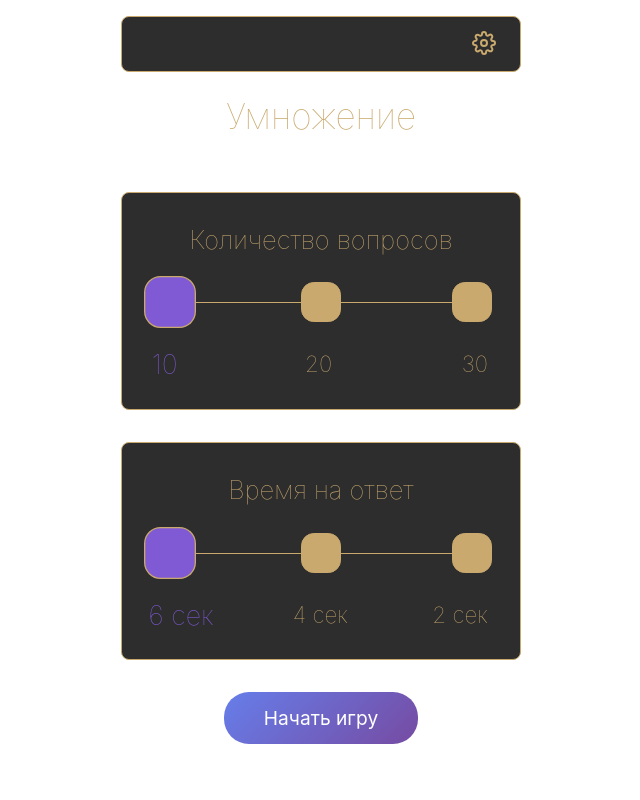
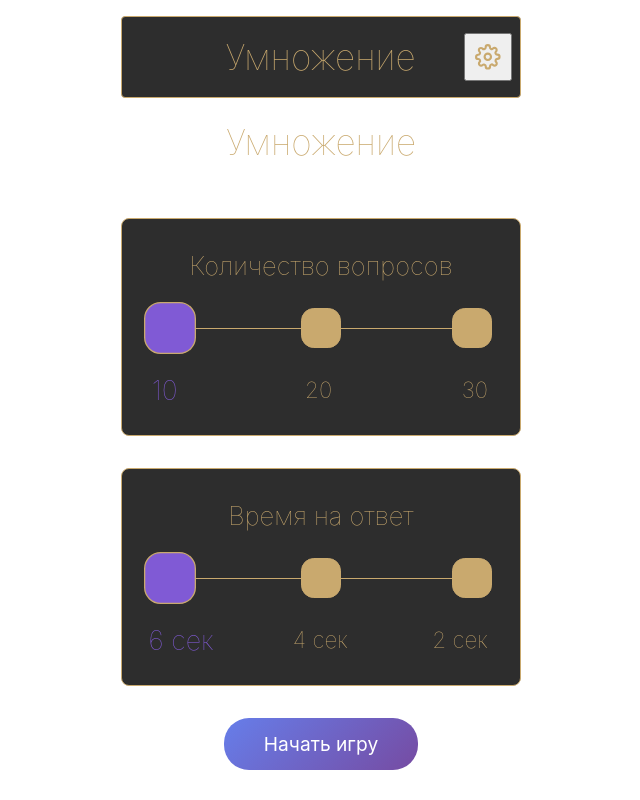
Before and after one commit to IakovlevDmitrii/multiplication, a React (Create React App) app: page / in a window 1280 px wide. Shown: the whole page, without its empty margins (319-959 px from the left). Built offline with nearby package versions, Linux system fonts and the light colour scheme.

Commit message:
move SettingsButton and HomeButton to Header

```diff
--- a/src/components/Layout/Header/Header.module.scss
+++ b/src/components/Layout/Header/Header.module.scss
@@ -1,51 +1,38 @@
-@import '../../../styles/mixins/breakpoints';
-
 .header {
   background: var(--color-bg-primary);
   border: 1px solid var(--color-border-light);
-  padding: 0.5rem;
-  border-radius: 0.5rem;
+  padding: 1rem 0.5rem;
+  border-radius: 0.25rem;
 }
 
 .headerContent {
   display: flex;
   align-items: center;
-  justify-content: space-between;
-  max-width: 600px;
-  min-height: 2.4rem;
-  margin: 0 auto;
-  padding: 0 1rem;
 }
 
 .gameInfo {
   display: flex;
-  flex-direction: column;
-  font-size: 1em;
+  flex: 2;
+}
 
-  @include tablet-up {
-    flex-direction: row;
-    justify-content: space-between;
-    align-items: center;
-    gap: 15px;
-    margin-top: 15px;
-    font-size: 1.1em;
-  }
+.title {
+  font-size: 2.2rem;
+  font-weight: 100;
+  color: var(--color-text-primary);
+  text-align: center;
+  margin: 0;
+}
+
+.homeButton,
+.settingsButton {
+  flex: 1;
+  display: flex;
 }
 
 .homeButton {
-  flex: 1;
-  display: flex;
   justify-content: flex-start;
 }
 
-.gameInfo {
-  flex: 2;
-  display: flex;
-  justify-content: center;
-}
-
 .settingsButton {
-  flex: 1;
-  display: flex;
   justify-content: flex-end;
 }
--- a/src/components/Layout/Header/Header.tsx
+++ b/src/components/Layout/Header/Header.tsx
@@ -1,6 +1,6 @@
 import React, { useState } from 'react';
-import HomeButton from '../../buttons/HomeButton/HomeButton';
-import SettingsButton from '../../buttons/SettingsButton/SettingsButton';
+import HomeButton from './HomeButton/HomeButton';
+import SettingsButton from './SettingsButton/SettingsButton';
 import Modal from '../../Modal/Modal';
 import ModeSelector from '../../ModeSelector/ModeSelector';
 import { useAppSelector } from '../../../hooks';
@@ -18,7 +18,9 @@ export const Header = () => {
       <header className={styles.header}>
         <div className={styles.headerContent}>
           <div className={styles.homeButton}>{showHomeButton && <HomeButton />}</div>
-          <div className={styles.gameInfo}></div>
+          <div className={styles.gameInfo}>
+            <h1 className={styles.title}>Умножение</h1>
+          </div>
           <div className={styles.settingsButton}>
             {showSettingsButton && <SettingsButton onClick={() => setIsModalOpen(true)} />}
           </div>
--- /dev/null
+++ b/src/components/Layout/Header/HeaderButtons.module.scss
@@ -0,0 +1,24 @@
+.headerButton {
+  color: var(--color-text-primary);
+  transition: all 0.2s;
+  display: flex;
+  align-items: center;
+  justify-content: center;
+  width: clamp(2rem, 8vw, 3rem);
+  height: clamp(2rem, 8vw, 3rem);
+
+  svg {
+    fill: none;
+    stroke: currentColor;
+    stroke-width: 2;
+    width: 100%;
+    height: 100%;
+    max-width: 1.6rem;
+    max-height: 1.6rem;
+  }
+
+  &:hover {
+    color: var(--color-text-secondary);
+    transform: scale(1.3);
+  }
+}
--- /dev/null
+++ b/src/components/Layout/Header/HomeButton/HomeButton.tsx
@@ -0,0 +1,31 @@
+import React from 'react';
+import { useNavigate } from 'react-router-dom';
+import { useAppDispatch } from '../../../../hooks';
+import { goToMainMenu } from '../../../../store/gameSlice';
+import styles from '../HeaderButtons.module.scss';
+
+const HomeButton = () => {
+  const dispatch = useAppDispatch();
+  const navigate = useNavigate();
+
+  const handleGoToMainMenu = () => {
+    dispatch(goToMainMenu());
+    navigate('/');
+  };
+
+  return (
+    <button
+      type="button"
+      className={styles.headerButton}
+      onClick={handleGoToMainMenu}
+      title="В главное меню"
+      aria-label="Главная"
+    >
+      <svg viewBox="0 0 24 24">
+        <path d="M10 20v-6h4v6h5v-8h3L12 3 2 12h3v8z" />
+      </svg>
+    </button>
+  );
+};
+
+export default HomeButton;
--- /dev/null
+++ b/src/components/Layout/Header/SettingsButton/SettingsButton.tsx
@@ -0,0 +1,25 @@
+import React from 'react';
+import styles from '../HeaderButtons.module.scss';
+
+interface SettingsButtonProps {
+  onClick: () => void;
+}
+
+const SettingsButton = ({ onClick }: SettingsButtonProps) => {
+  return (
+    <button
+      type="button"
+      className={styles.headerButton}
+      onClick={onClick}
+      title="Настройки"
+      aria-label="Настройки"
+    >
+      <svg viewBox="0 0 24 24">
+        <path d="M12 15a3 3 0 1 0 0-6 3 3 0 0 0 0 6Z" />
+        <path d="M19.4 15a1.65 1.65 0 0 0 .33 1.82l.06.06a2 2 0 0 1 0 2.83 2 2 0 0 1-2.83 0l-.06-.06a1.65 1.65 0 0 0-1.82-.33 1.65 1.65 0 0 0-1 1.51V21a2 2 0 0 1-2 2 2 2 0 0 1-2-2v-.09A1.65 1.65 0 0 0 9 19.4a1.65 1.65 0 0 0-1.82.33l-.06.06a2 2 0 0 1-2.83 0 2 2 0 0 1 0-2.83l.06-.06a1.65 1.65 0 0 0 .33-1.82 1.65 1.65 0 0 0-1.51-1H3a2 2 0 0 1-2-2 2 2 0 0 1 2-2h.09A1.65 1.65 0 0 0 4.6 9a1.65 1.65 0 0 0-.33-1.82l-.06-.06a2 2 0 0 1 0-2.83 2 2 0 0 1 2.83 0l.06.06a1.65 1.65 0 0 0 1.82.33H9a1.65 1.65 0 0 0 1-1.51V3a2 2 0 0 1 2-2 2 2 0 0 1 2 2v.09a1.65 1.65 0 0 0 1 1.51 1.65 1.65 0 0 0 1.82-.33l.06-.06a2 2 0 0 1 2.83 0 2 2 0 0 1 0 2.83l-.06.06a1.65 1.65 0 0 0-.33 1.82V9a1.65 1.65 0 0 0 1.51 1H21a2 2 0 0 1 2 2 2 2 0 0 1-2 2h-.09a1.65 1.65 0 0 0-1.51 1Z" />{' '}
+      </svg>
+    </button>
+  );
+};
+
+export default SettingsButton;
--- a/src/components/buttons/HomeButton/HomeButton.tsx
+++ /dev/null
@@ -1,23 +0,0 @@
-import React from 'react';
-import { useNavigate } from 'react-router-dom';
-import { useAppDispatch } from '../../../hooks';
-import { goToMainMenu } from '../../../store/gameSlice';
-import styles from './HomeButton.module.scss';
-
-const HomeButton: React.FC = (): React.JSX.Element => {
-  const dispatch = useAppDispatch();
-  const navigate = useNavigate();
-
-  const handleGoToMainMenu = () => {
-    dispatch(goToMainMenu());
-    navigate('/');
-  };
-
-  return (
-    <button className={styles.homeButton} onClick={handleGoToMainMenu} title="В главное меню">
-      🏠
-    </button>
-  );
-};
-
-export default HomeButton;
--- a/src/components/buttons/SettingsButton/SettingsButton.module.scss
+++ /dev/null
@@ -1,19 +0,0 @@
-@import '../../../styles/variables';
-
-.settingsButton {
-  background: none;
-  border: none;
-  cursor: pointer;
-  border-radius: 0.5rem;
-  color: $text-primary;
-  transition: all 0.2s;
-
-  &:hover {
-    color: $text-secondary;
-    transform: scale(1.3);
-  }
-
-  &:active {
-    transform: scale(0.95);
-  }
-}
--- a/src/components/buttons/SettingsButton/SettingsButton.tsx
+++ /dev/null
@@ -1,31 +0,0 @@
-import React from 'react';
-import styles from './SettingsButton.module.scss';
-
-interface SettingsButtonProps {
-  onClick: () => void;
-}
-
-const SettingsButton: React.FC<SettingsButtonProps> = ({ onClick }): React.JSX.Element => {
-  return (
-    <button
-      type="button"
-      className={styles.settingsButton}
-      onClick={onClick}
-      aria-label="Настройки"
-    >
-      <svg
-        width="24"
-        height="24"
-        viewBox="0 0 24 24"
-        fill="none"
-        stroke="currentColor"
-        strokeWidth="2"
-      >
-        <path d="M12 15a3 3 0 1 0 0-6 3 3 0 0 0 0 6Z" />
-        <path d="M19.4 15a1.65 1.65 0 0 0 .33 1.82l.06.06a2 2 0 0 1 0 2.83 2 2 0 0 1-2.83 0l-.06-.06a1.65 1.65 0 0 0-1.82-.33 1.65 1.65 0 0 0-1 1.51V21a2 2 0 0 1-2 2 2 2 0 0 1-2-2v-.09A1.65 1.65 0 0 0 9 19.4a1.65 1.65 0 0 0-1.82.33l-.06.06a2 2 0 0 1-2.83 0 2 2 0 0 1 0-2.83l.06-.06a1.65 1.65 0 0 0 .33-1.82 1.65 1.65 0 0 0-1.51-1H3a2 2 0 0 1-2-2 2 2 0 0 1 2-2h.09A1.65 1.65 0 0 0 4.6 9a1.65 1.65 0 0 0-.33-1.82l-.06-.06a2 2 0 0 1 0-2.83 2 2 0 0 1 2.83 0l.06.06a1.65 1.65 0 0 0 1.82.33H9a1.65 1.65 0 0 0 1-1.51V3a2 2 0 0 1 2-2 2 2 0 0 1 2 2v.09a1.65 1.65 0 0 0 1 1.51 1.65 1.65 0 0 0 1.82-.33l.06-.06a2 2 0 0 1 2.83 0 2 2 0 0 1 0 2.83l-.06.06a1.65 1.65 0 0 0-.33 1.82V9a1.65 1.65 0 0 0 1.51 1H21a2 2 0 0 1 2 2 2 2 0 0 1-2 2h-.09a1.65 1.65 0 0 0-1.51 1Z" />
-      </svg>
-    </button>
-  );
-};
-
-export default SettingsButton;
```
Also changed, not shown: src/components/buttons/HomeButton/HomeButton.module.scss (deleted).
